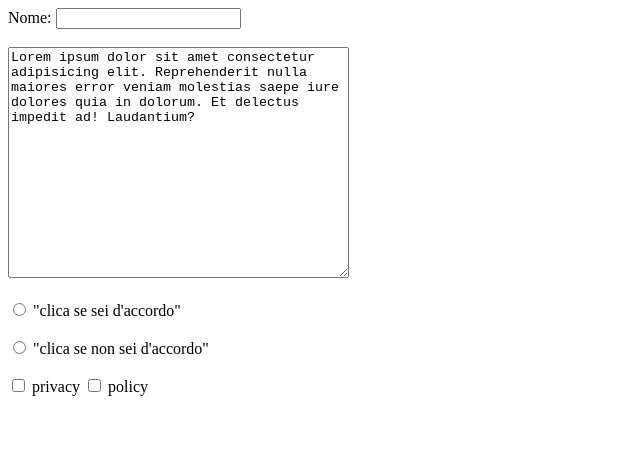
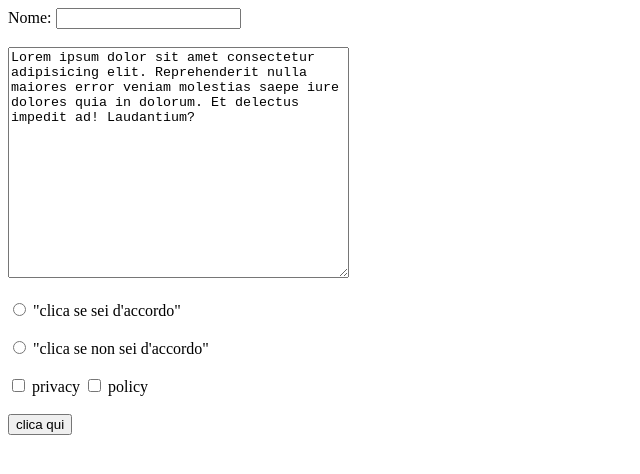
Before and after one commit to MBENE-DIEYE/esercizio2-html, a plain HTML site: page index.html in a window 1280 px wide. Shown: the whole page, without its empty margins (0-640 px from the left). Drawn offline with Linux system fonts and the light colour scheme.

Commit message:
aggiunto un submit

```diff
--- a/index.html
+++ b/index.html
@@ -18,6 +18,8 @@
         privacy
         <input type="checkbox">
         policy
+        <br><br>
+        <button type="submit">clica qui</button>
     </form>
 
 
```
